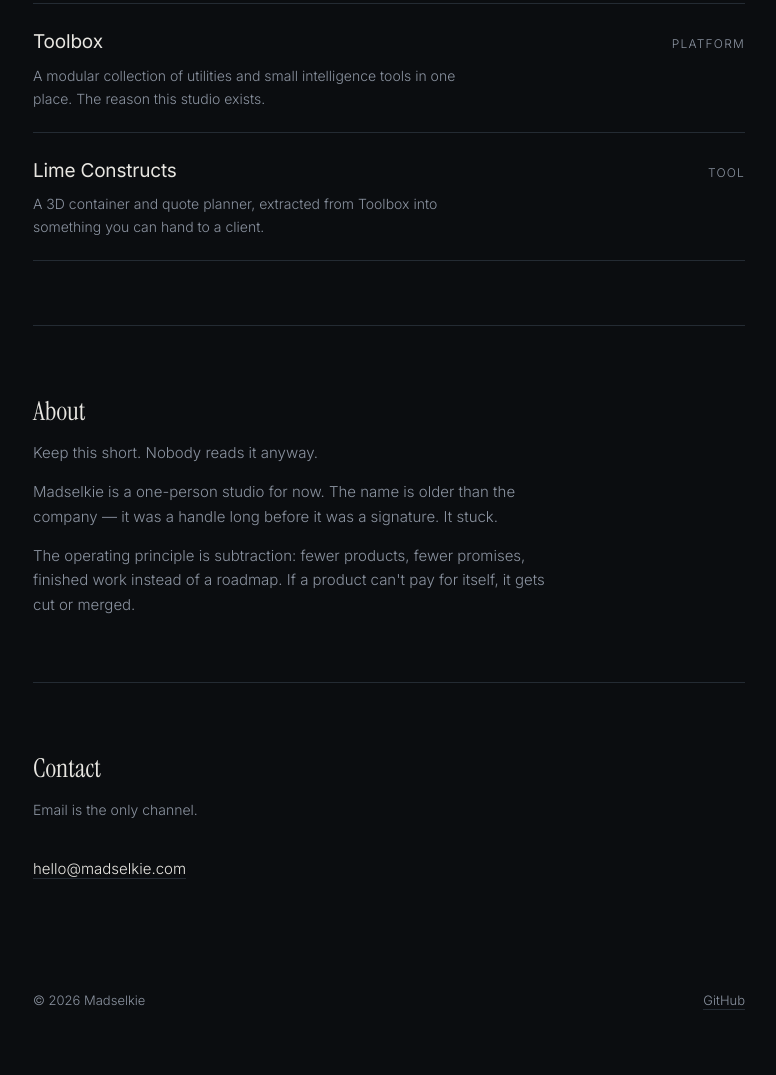
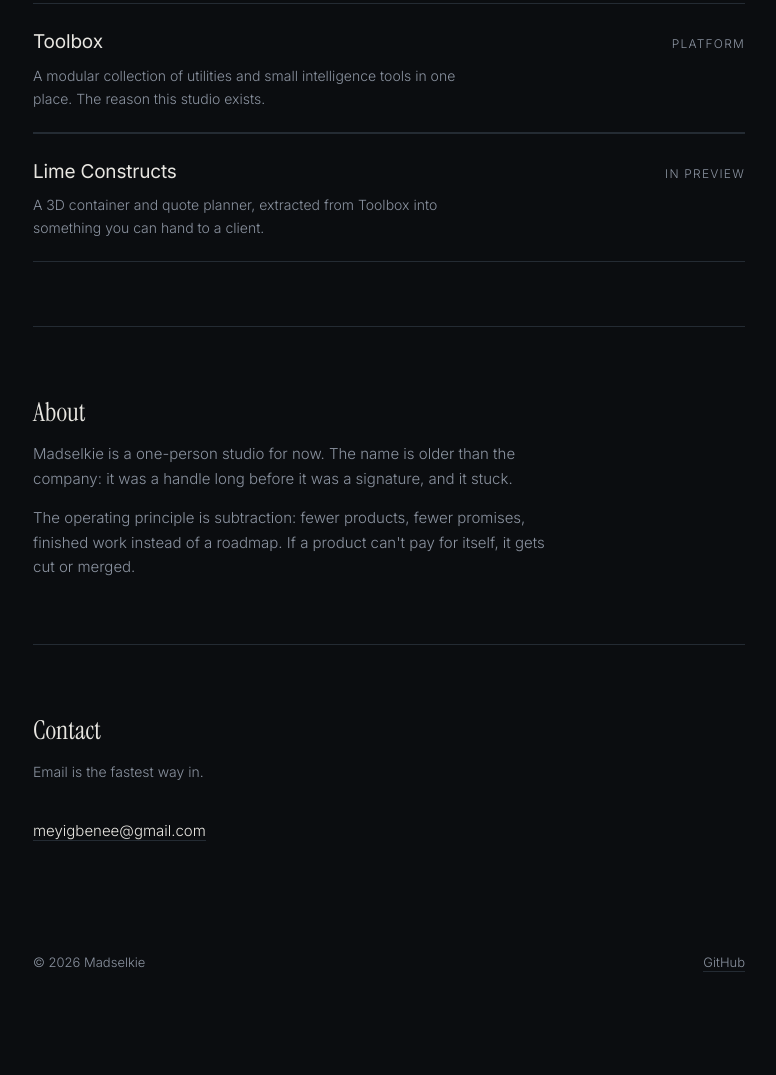
Before and after one commit to madselkie/madselkie.github.io, a plain HTML site: page index.html in a window 1280 px wide. Shown: the part 818-1893 px from the top of the page, without its empty margins (251-1027 px from the left). After the commit the page ends 1855 px from the top, so only its background shows below. Drawn offline with Linux system fonts and the light colour scheme.

Commit message:
Fix contact address, drop dead link, tidy copy

```diff
--- a/index.html
+++ b/index.html
@@ -84,7 +84,7 @@
     <div class="selkie">M</div>
     <div class="kicker">Independent software studio</div>
     <h1>Small studio.<br>Deliberately <em>few</em> things.</h1>
-    <p class="lede">Madselkie builds and owns software products. Not an agency, not a consultancy — we ship our own tools and keep them running.</p>
+    <p class="lede">Madselkie builds and owns software products. Not an agency, not a consultancy. We ship our own tools and keep them running.</p>
   </div>
 
   <section id="work">
@@ -94,23 +94,22 @@
       <div class="prow"><span class="pname">Toolbox</span><span class="ptype">Platform</span></div>
       <p class="pdesc">A modular collection of utilities and small intelligence tools in one place. The reason this studio exists.</p>
     </a>
-    <a class="product" href="#" target="_blank" rel="noopener">
-      <div class="prow"><span class="pname">Lime Constructs</span><span class="ptype">Tool</span></div>
+    <div class="product">
+      <div class="prow"><span class="pname">Lime Constructs</span><span class="ptype">In preview</span></div>
       <p class="pdesc">A 3D container and quote planner, extracted from Toolbox into something you can hand to a client.</p>
-    </a>
+    </div>
   </section>
 
   <section id="about" class="about">
     <h2>About</h2>
-    <p class="sub">Keep this short. Nobody reads it anyway.</p>
-    <p>Madselkie is a one-person studio for now. The name is older than the company — it was a handle long before it was a signature. It stuck.</p>
+    <p>Madselkie is a one-person studio for now. The name is older than the company: it was a handle long before it was a signature, and it stuck.</p>
     <p>The operating principle is subtraction: fewer products, fewer promises, finished work instead of a roadmap. If a product can't pay for itself, it gets cut or merged.</p>
   </section>
 
   <section id="contact" style="border-bottom:none">
     <h2>Contact</h2>
-    <p class="sub">Email is the only channel.</p>
-    <p style="color:var(--muted);font-size:15px"><a href="mailto:hello@madselkie.com" style="color:var(--text);text-decoration:none;border-bottom:1px solid var(--line)">hello@madselkie.com</a></p>
+    <p class="sub">Email is the fastest way in.</p>
+    <p style="color:var(--muted);font-size:15px"><a href="mailto:meyigbenee@gmail.com" style="color:var(--text);text-decoration:none;border-bottom:1px solid var(--line)">meyigbenee@gmail.com</a></p>
   </section>
 
   <footer>
```
Also changed, not shown: 1 other file.
